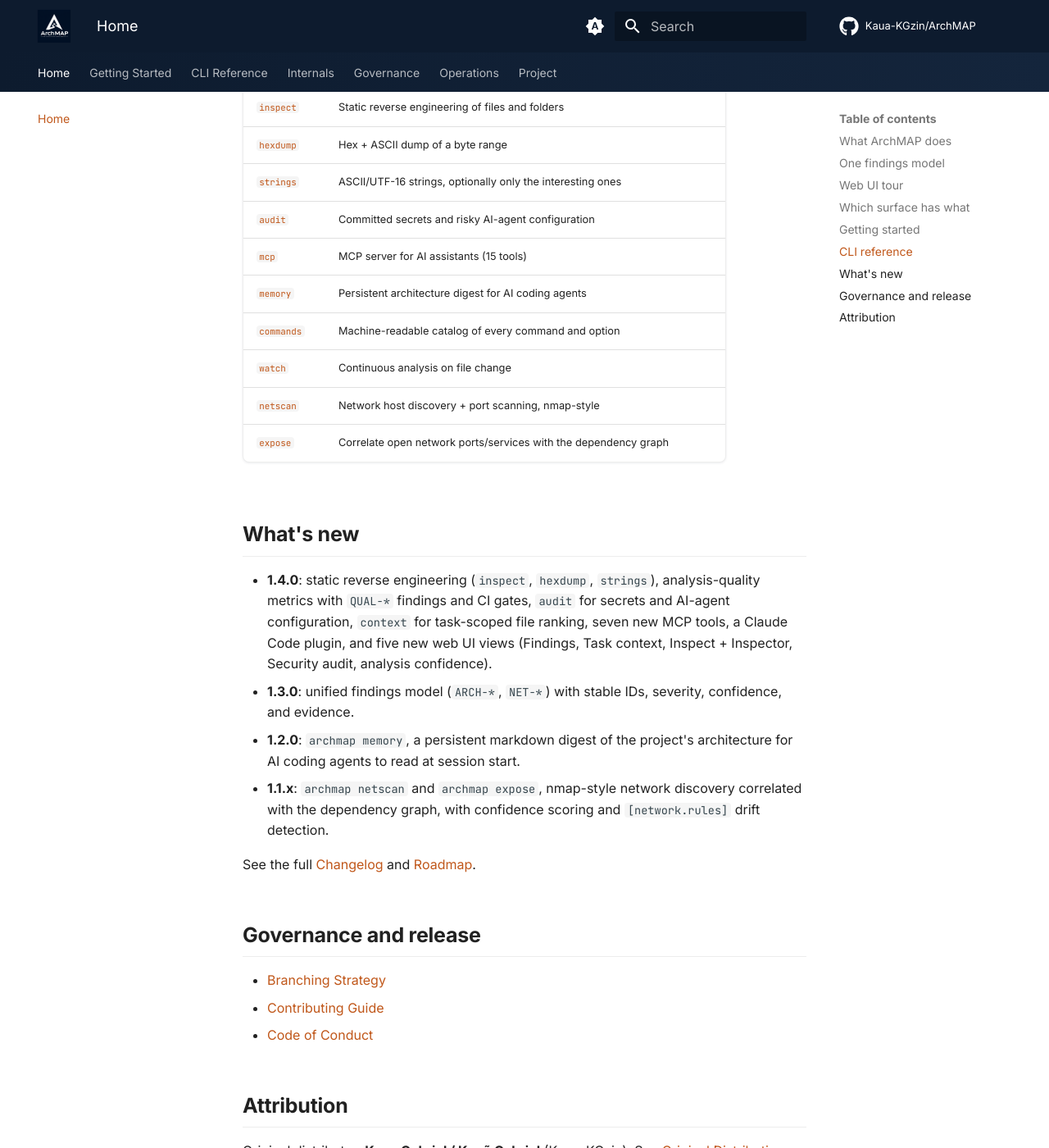
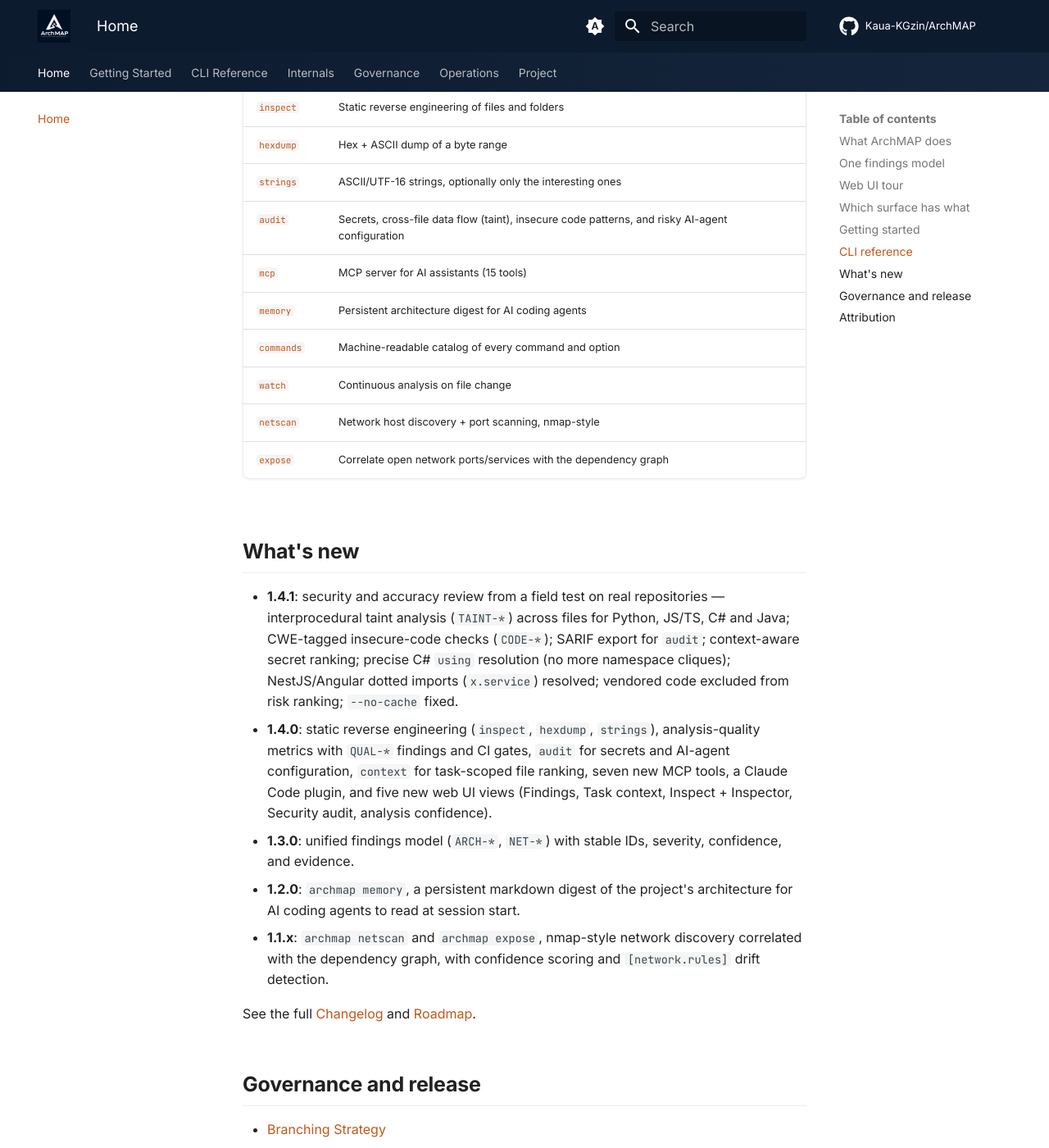
Before and after one commit to Kaua-KGzin/ArchMAP, an MkDocs documentation site: the page built from docs/index.md, in a window 1280 px wide and 1400 px high, scrolled down 7025 px. Shown: the whole window at 82% size. Built offline with MkDocs 1.6.1 and Material for MkDocs 9.7.7, drawn with Linux system fonts in a browser that asks for light colours; comment, search, counter and statistics services are not loaded; the version menu is left out.

Commit message:
Release 1.4.1: version bump + docs (the v1.4.1 tag shipped as 1.4.0 and skipped PyPI) (#55)
* Release 1.4.1: version bump and docs for taint/code checks

The v1.4.1 tag was cut while the package still declared 1.4.0, so the
release built kg_archmap-1.4.0 artifacts and the PyPI publish step skipped
the upload (skip-existing: 1.4.0 already on PyPI). This sets 1.4.1 in every
manifest the versioning tests check and documents the release:

- __version__, package.json, package-lock.json, Claude plugin manifest
- CHANGELOG (+ docs mirror): [1.4.1] - 2026-10-21 section
- README badge/status table and audit section (TAINT-*, CODE-*, SARIF)
- docs home "What's new" and command table, MCP tool table, agent skill
- ROADMAP and docs/roadmap release entries

Co-Authored-By: Claude Opus 5.5 <noreply@anthropic.com>
Claude-Session: https://claude.ai/code/session_011WSENaBHEyP7NZvqg4Cupj

* README: drop duplicated audit parenthetical

Co-Authored-By: Claude Opus 5.5 <noreply@anthropic.com>
Claude-Session: https://claude.ai/code/session_011WSENaBHEyP7NZvqg4Cupj

---------

Co-authored-by: Claude <noreply@anthropic.com>

```diff
--- a/docs/index.md
+++ b/docs/index.md
@@ -253,7 +253,7 @@ change state only answer loopback requests that send JSON. See
 | [`inspect`](cli/inspect.md) | Static reverse engineering of files and folders |
 | [`hexdump`](cli/inspect.md#archmap-hexdump) | Hex + ASCII dump of a byte range |
 | [`strings`](cli/inspect.md#archmap-strings) | ASCII/UTF-16 strings, optionally only the interesting ones |
-| [`audit`](cli/audit.md) | Committed secrets and risky AI-agent configuration |
+| [`audit`](cli/audit.md) | Secrets, cross-file data flow (taint), insecure code patterns, and risky AI-agent configuration |
 | [`mcp`](cli/mcp.md) | MCP server for AI assistants (15 tools) |
 | [`memory`](cli/memory.md) | Persistent architecture digest for AI coding agents |
 | [`commands`](cli/context.md#archmap-commands) | Machine-readable catalog of every command and option |
@@ -263,6 +263,13 @@ change state only answer loopback requests that send JSON. See
 
 ## What's new
 
+- **1.4.1**: security and accuracy review from a field test on real
+  repositories — interprocedural taint analysis (`TAINT-*`) across files for
+  Python, JS/TS, C# and Java; CWE-tagged insecure-code checks (`CODE-*`);
+  SARIF export for `audit`; context-aware secret ranking; precise C# `using`
+  resolution (no more namespace cliques); NestJS/Angular dotted imports
+  (`x.service`) resolved; vendored code excluded from risk ranking;
+  `--no-cache` fixed.
 - **1.4.0**: static reverse engineering (`inspect`, `hexdump`, `strings`),
   analysis-quality metrics with `QUAL-*` findings and CI gates, `audit` for
   secrets and AI-agent configuration, `context` for task-scoped file
--- a/package.json
+++ b/package.json
@@ -1,6 +1,6 @@
 {
   "name": "archmap",
-  "version": "1.4.0",
+  "version": "1.4.1",
   "description": "Static architecture analysis and visualization for software projects — dependency graphs, cycle detection, risk scoring, LLM advisor.",
   "private": true,
   "type": "module",
--- a/src/archmap/__init__.py
+++ b/src/archmap/__init__.py
@@ -39,7 +39,7 @@ from archmap.types import (
     UnresolvedImportEntry,
 )
 
-__version__ = "1.4.0"
+__version__ = "1.4.1"
 
 
 def analyze_project(
```
Also changed, not shown: CHANGELOG.md (+2 -0 lines), README.md (+11 -6 lines), ROADMAP.md (+5 -0 lines), docs/changelog.md (+2 -0 lines), docs/cli/mcp.md (+1 -1 lines), docs/roadmap.md (+4 -0 lines), plugins/archmap/skills/archmap/SKILL.md (+1 -1 lines), 2 other files.
